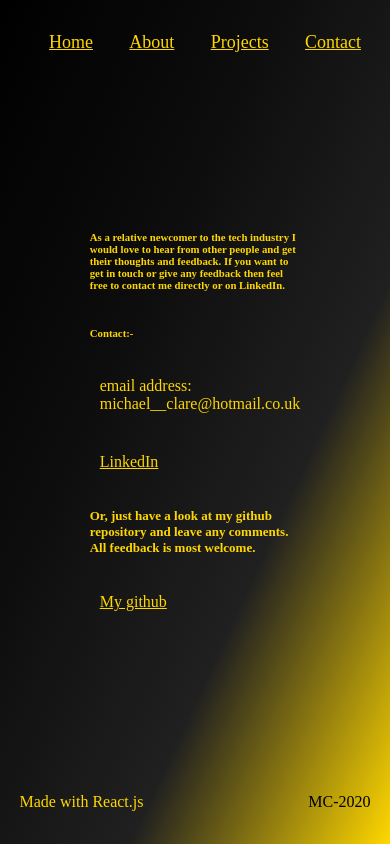
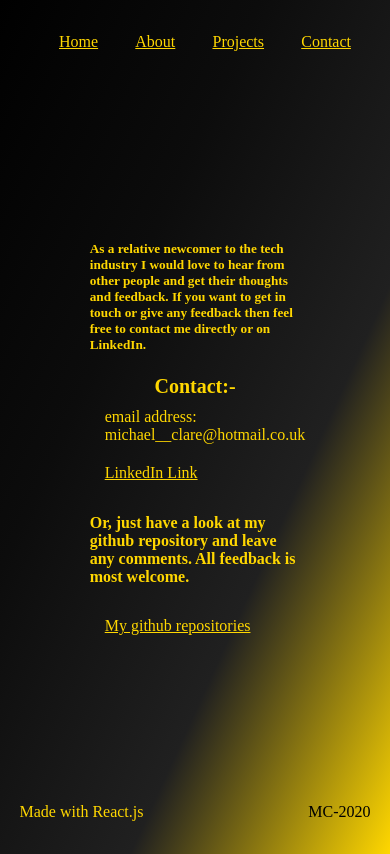
Before and after one commit to mclarework/portfolio, a React (Create React App) app: page /#/contact in a window 390 px wide. Built offline with nearby package versions, Linux system fonts and the light colour scheme.

Commit message:
base styling finished

```diff
--- a/src/components/Contact.js
+++ b/src/components/Contact.js
@@ -5,14 +5,14 @@ const Contact = () => {
   return (
     <div className="contact">
       <h5 className = "textContact">As a relative newcomer to the tech industry I would love to hear from other people and get their thoughts and feedback. If you want to get in touch or give any feedback then feel free to contact me directly or on LinkedIn.</h5>
-      <h5 className = "textContact">Contact:-</h5>
+      <h5 className = "textContactHead">Contact:-</h5>
       <ul className = "list">
         <li className = "listItem">email address: michael__clare@hotmail.co.uk</li>
-        <li className = "listItem"><a href="https://www.linkedin.com/in/mike-clare/">LinkedIn</a></li>
+        <li className = "listItem"><a href="https://www.linkedin.com/in/mike-clare/">LinkedIn Link</a></li>
       </ul>
       <h4 className = "textContact">Or, just have a look at my github repository and leave any comments. All feedback is most welcome.</h4>
       <ul className = "list">
-        <li className = "listItem"><a href="github.come/mclarework">My github</a></li>
+        <li className = "listItem"><a href="https://github.com/mclarework?tab=repositories">My github repositories</a></li>
       </ul>
     </div>
   );
--- a/src/style/About.css
+++ b/src/style/About.css
@@ -1,7 +1,7 @@
 .about {
   display: flex;
   height: 80vh;
-  width: 100%;
+  width: 90%;
   justify-content: center;
   align-items: center;
 }
@@ -38,6 +38,6 @@ a:hover {
 
 @media only screen and (max-width: 600px) {
   .right {
-    font-size: x-small;
+    font-size: 12px;
   }
 }
--- a/src/style/Bot.css
+++ b/src/style/Bot.css
@@ -9,3 +9,9 @@
 .made {
   color: gold;
 }
+
+@media only screen and (max-width: 600px) {
+  .botBar {
+    font-size: 16px;
+  }
+}
--- a/src/style/Contact.css
+++ b/src/style/Contact.css
@@ -3,6 +3,7 @@
   height: fit-content;
   height: 80vh;
   width: 90%;
+  margin:10px 10px 0px 10px;
   color: gold;
   font-size: xx-large;
   justify-content: center;
@@ -19,7 +20,7 @@
 
 .listItem {
   width: 60%;
-  margin: 20px;
+  margin: 10px 10px 10px 20px;
 }
 
 .textContact {
@@ -28,6 +29,11 @@
 
 @media only screen and (max-width: 600px) {
   .contact {
-    font-size: small;
+    font-size: 16px;
+  }
+
+  .textContactHead {
+    margin: 0px;
+    font-size: 20px;
   }
 }
--- a/src/style/Example.css
+++ b/src/style/Example.css
@@ -41,3 +41,13 @@ a {
 a:hover {
   color: white;
 }
+
+@media only screen and (max-width: 600px) {
+  .info {
+    font-size: 16px;
+  }
+
+  .gitLink{
+    font-size: 16px;
+  }
+}
--- a/src/style/Home.css
+++ b/src/style/Home.css
@@ -12,8 +12,9 @@
 ul {
   display: flex;
   width: 100%;
-  justify-content: space-between;
+  justify-content: space-around;
   margin-right: 20px;
+  flex-wrap: wrap;
 }
 
 li {
@@ -30,6 +31,7 @@ li {
 .subheading {
   display: flex;
   height: 33%;
+  width: 90;
   justify-content: center;
   align-items: center;
 }
@@ -41,3 +43,18 @@ li {
   justify-content: space-between;
   align-items: center;
 }
+
+@media only screen and (max-width: 600px) {
+  li{
+    font-size: 16px;
+    margin: 10px;
+  }
+
+  .heading{
+    font-size: 50px;
+  }
+
+  .subheading{
+    font-size: 20px;
+  }
+}
--- a/src/style/Nav.css
+++ b/src/style/Nav.css
@@ -28,3 +28,9 @@ ul {
   color: gold;
   font-size: large;
 }
+
+@media only screen and (max-width: 600px) {
+  .linkTag {
+    font-size: 16px;
+  }
+}
--- a/src/style/Projects.css
+++ b/src/style/Projects.css
@@ -17,10 +17,16 @@
 
 .examples {
   display: flex;
-  height: 95%;
+  height: fit-content;
   width: 100%;
   color: gold;
   justify-content: center;
   font-size: xx-large;
   flex-wrap: wrap;
 }
+
+@media only screen and (max-width: 600px) {
+  .header{
+    font-size: smaller;
+  }
+}
```
Also changed, not shown: src/components/Home.js (line endings or trailing spaces).
